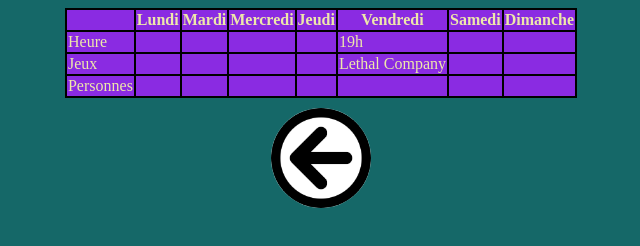
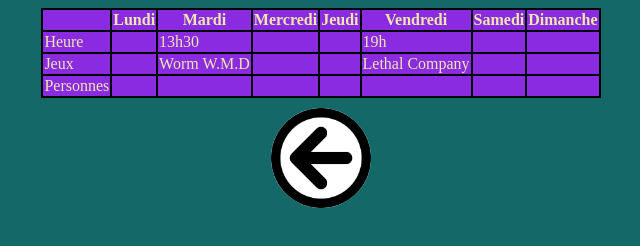
Before and after one commit to DemonKingZac/DemonKingZac.github.io, a plain HTML site: page horaire.html in a window 1280 px wide. Shown: the whole page, without its empty margins (319-959 px from the left). Drawn offline with Linux system fonts and the light colour scheme.

Commit message:
pudtae horaire

```diff
--- a/horaire.html
+++ b/horaire.html
@@ -20,7 +20,7 @@
         <tr>
             <td class="di">Heure</td>
             <td class="di"></td>
-            <td class="di"></td>
+            <td class="di">13h30</td>
             <td class="di"></td>
             <td class="di"></td>
             <td class="di">19h</td>
@@ -30,7 +30,7 @@
         <tr>
             <td class="di">Jeux</td>
             <td class="di"><a href="jeux.html#deux" class="x"></a></td>
-            <td class="di"><a href="jeux.html#deux" class="x"></a></td>
+            <td class="di"><a href="jeux.html#deux" class="x">Worm W.M.D</a></td>
             <td class="di"><a href="jeux.html#deux" class="x"></a></td>
             <td class="di"><a href="jeux.html#deux" class="x"></a></td>
             <td class="di"><a href="jeux.html#deux" class="x">Lethal Company</a></td>
```
